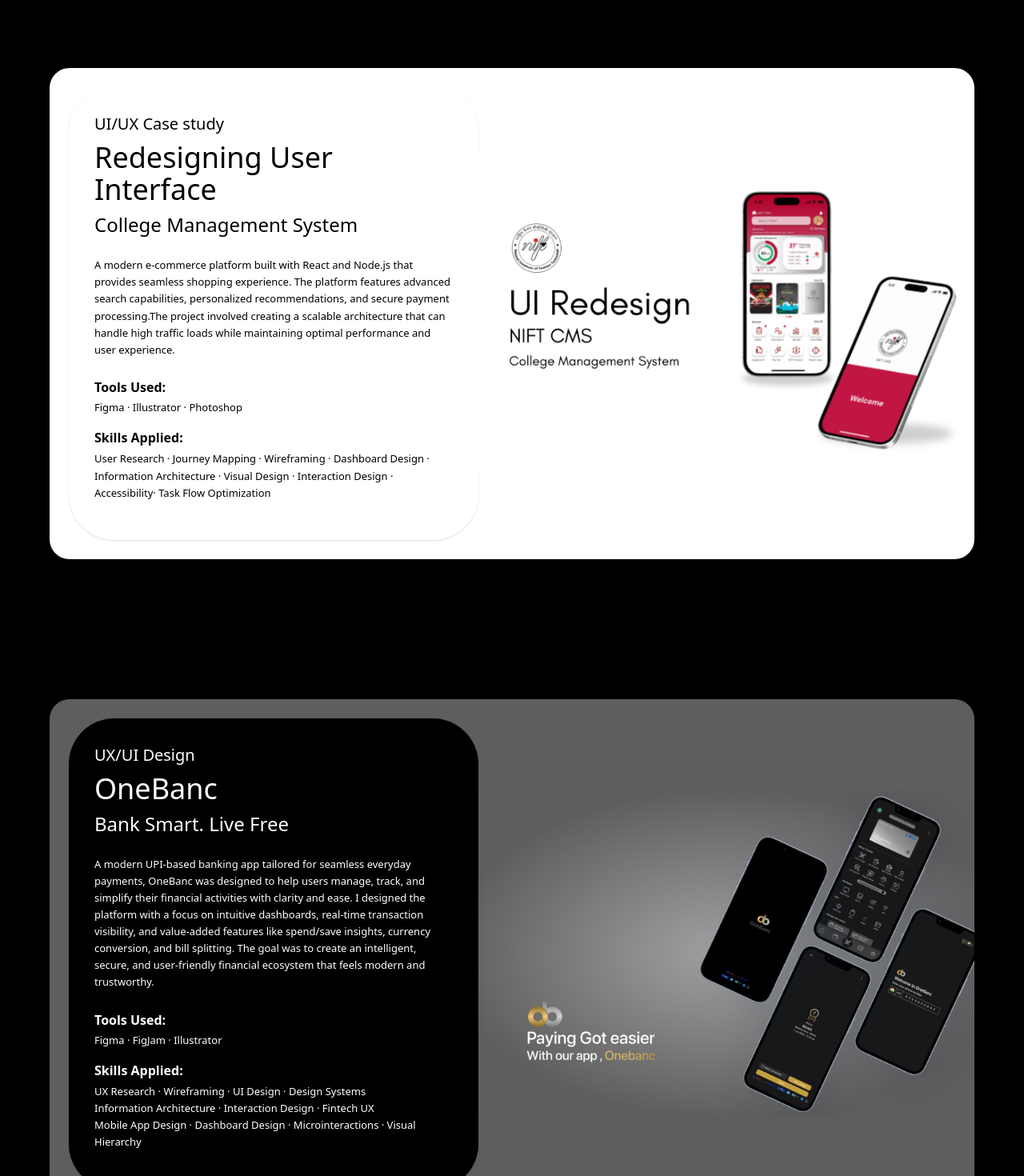
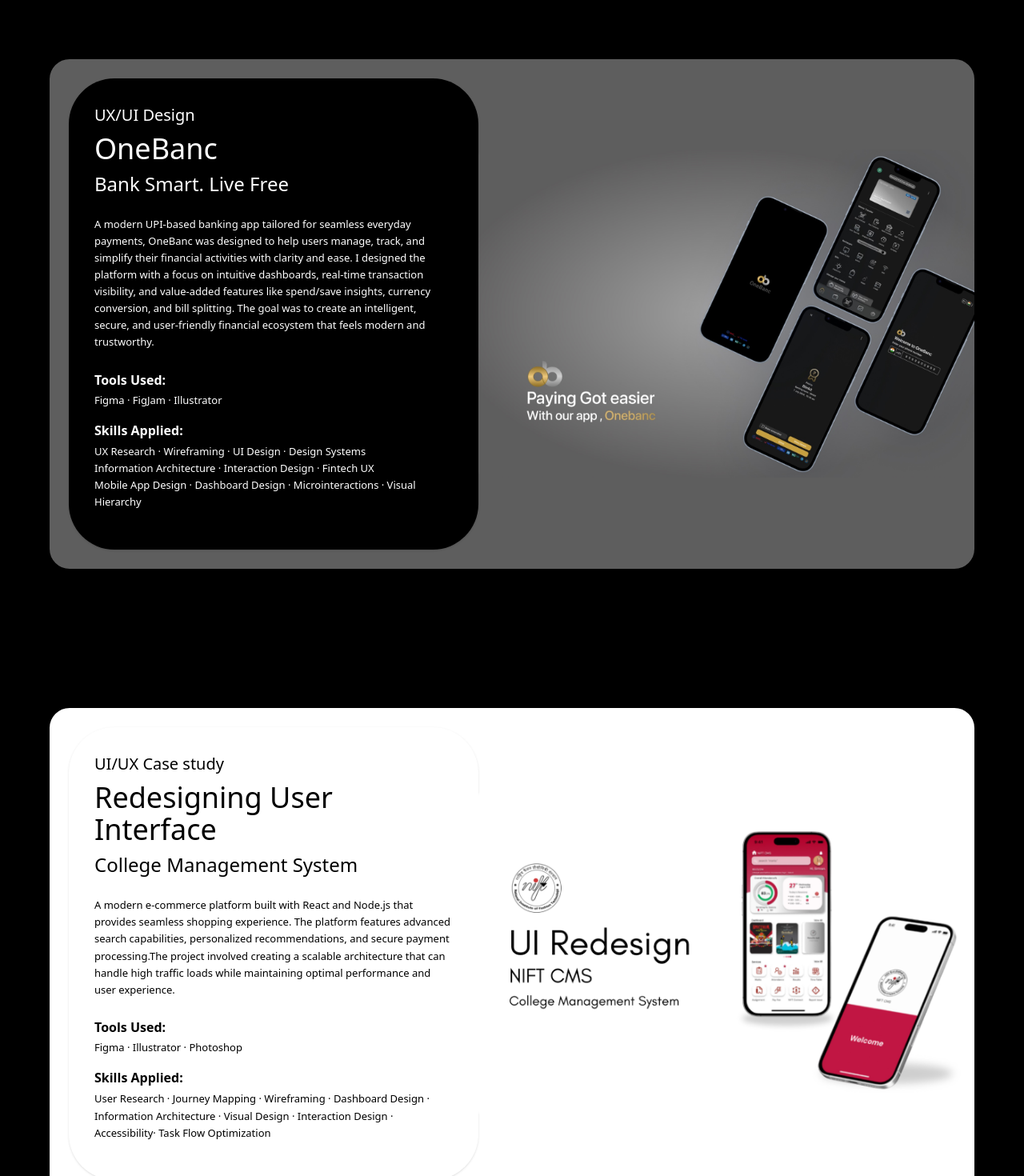
Before and after one commit to ombhinav/stock_designer_portfolio, a React (Vite) app: page / in a window 1280 px wide. Shown: the part 2840-4310 px from the top of the page at 80% size. Built offline with nearby package versions, Linux system fonts and the light colour scheme.

Commit message:
fixed contact

```diff
--- a/src/components/Contact.jsx
+++ b/src/components/Contact.jsx
@@ -24,7 +24,7 @@
           </div>
         </div>
         <div className="pl-20">
-          <img src={handshake} className="h-full"/>
+          <img src={handshake}/>
         </div>
         </div>
     </>
--- a/src/components/StackingScroll.jsx
+++ b/src/components/StackingScroll.jsx
@@ -32,7 +32,19 @@
     img: Dresscue,
   },
   {
-    id: 2,
+     id: 2,
+     category: "UX/UI Design",
+     title: "OneBanc",
+     subtitle: "Bank Smart. Live Free",
+     description: `A modern UPI-based banking app tailored for seamless everyday payments, OneBanc was designed to help users manage, track, and simplify their financial activities with clarity and ease. I designed the platform with a focus on intuitive dashboards, real-time transaction visibility, and value-added features like spend/save insights, currency conversion, and bill splitting. The goal was to create an intelligent, secure, and user-friendly financial ecosystem that feels modern and trustworthy.`,
+     toolsUsed: "Figma · FigJam · Illustrator",
+     skills: `UX Research · Wireframing · UI Design · Design Systems
+  Information Architecture · Interaction Design · Fintech UX
+  Mobile App Design · Dashboard Design · Microinteractions · Visual Hierarchy`,
+     img: Banc,
+   },
+  {
+    id: 3,
     category: "UI/UX Case study",
     title: "Redesigning User Interface",
     subtitle: "College Management System",
@@ -41,18 +53,6 @@
     toolsUsed: "Figma · Illustrator · Photoshop",
     skills: `User Research · Journey Mapping · Wireframing · Dashboard Design · Information Architecture · Visual Design · Interaction Design · Accessibility· Task Flow Optimization`,
     img: Frame,
-  },
- {
-    id: 3,
-    category: "UX/UI Design",
-    title: "OneBanc",
-    subtitle: "Bank Smart. Live Free",
-    description: `A modern UPI-based banking app tailored for seamless everyday payments, OneBanc was designed to help users manage, track, and simplify their financial activities with clarity and ease. I designed the platform with a focus on intuitive dashboards, real-time transaction visibility, and value-added features like spend/save insights, currency conversion, and bill splitting. The goal was to create an intelligent, secure, and user-friendly financial ecosystem that feels modern and trustworthy.`,
-    toolsUsed: "Figma · FigJam · Illustrator",
-    skills: `UX Research · Wireframing · UI Design · Design Systems
-Information Architecture · Interaction Design · Fintech UX
-Mobile App Design · Dashboard Design · Microinteractions · Visual Hierarchy`,
-    img: Banc,
   },
   {
     id: 4,
@@ -85,8 +85,8 @@
   const getSectionBgColor = (id) => {
   const colors = {
     1: "#f9f8f8",
-    2: "white",
-    3: "#5e5e5e",
+    2: "#5e5e5e",
+    3: "white",
     4: "black"
   }
 
@@ -107,8 +107,8 @@
 const getDescriptionBgColor = (id) => {
   const colors = {
     1: "white",
-    2: "white",
-    3: "black",
+    2: "black",
+    3: "white",
     4: "white",
   }
   return colors[id] || "#f9f8f8"
@@ -117,8 +117,8 @@
 const getDescriptionTextColor = (id) => {
   const colors = {
     1: "black",
-    2: "black",
-    3: "white",
+    2: "white",
+    3: "black",
     4: "black",
   }
   return colors[id] || "#f9f8f8"
```
